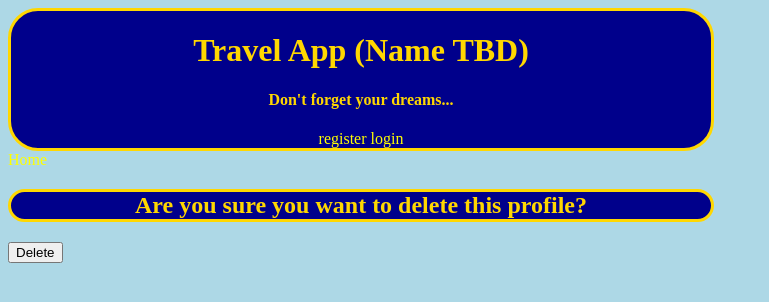
After one commit to Team-TravelApp/Travel-app, a Django app: template templates/travel/profile_delete.html in a window 1280 px wide. The commit adds this page. Shown: the top 302 px of the page, without its empty margins (0-769 px from the left). Run offline with Django 3.2, Linux system fonts and the light colour scheme; the template is opened without the code that fills it, so the values that code supplies are empty.

Commit message:
deleteprofiles

```diff
--- a/config/urls.py
+++ b/config/urls.py
@@ -43,6 +43,7 @@ urlpatterns = [
     path('profile/<int:pk>', views.profile_detail, name='profile_detail'),
     path('profile/<int:pk>/followers', views.ListFollowers, name='followers-list'),
     path('profile/<int:pk>/edit', views.profile_edit, name='profileedit'),
+    path('profile/<int:pk>/delete', views.profile_delete, name='profiledelete'),
 
 
 
--- /dev/null
+++ b/templates/travel/profile_delete.html
@@ -0,0 +1,12 @@
+{% extends 'base.html' %}
+
+{% block content %}
+<a href="{% url 'index' %}">Home</a>
+
+<h2>Are you sure you want to delete this profile?</h2>
+
+<form method="POST">{% csrf_token %}
+    <button type="submit">Delete</button>
+</form>
+
+{% endblock %}
--- a/templates/travel/profile_detail.html
+++ b/templates/travel/profile_detail.html
@@ -5,6 +5,7 @@
 
 <body>
     <button><a href="{% url 'profileedit' pk=profile.pk %}">EDIT PROFILE</a></button>
+    <button><a href="{% url 'profiledelete' pk=profile.pk %}">DELETE PROFILE</a></button>
     <a href="{% url 'index' %}">Home</a>
 
     <p> {{ profile.profile_pic }}</p>
```
Also changed, not shown: travel/views.py (+12 -0 lines).
